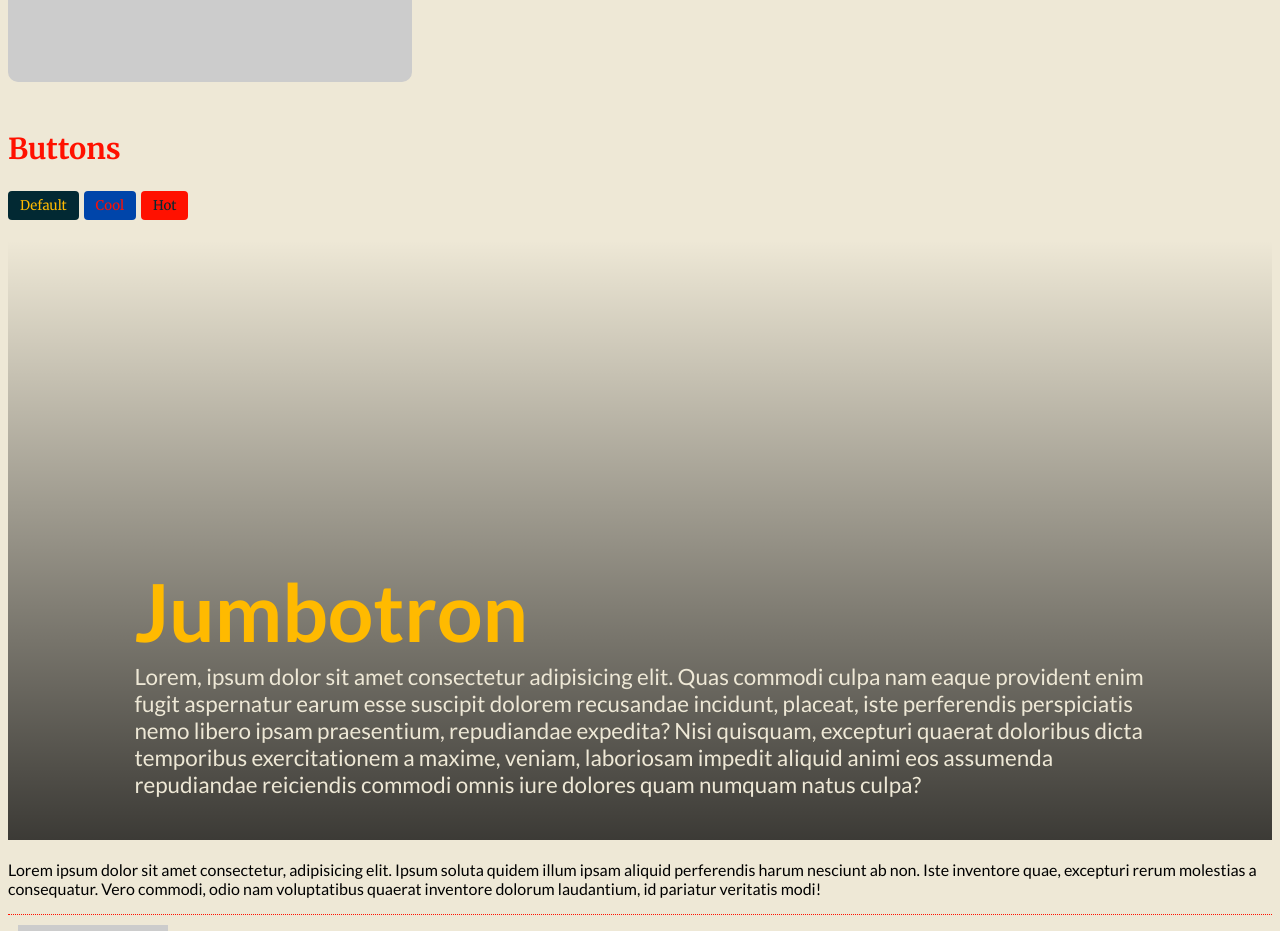
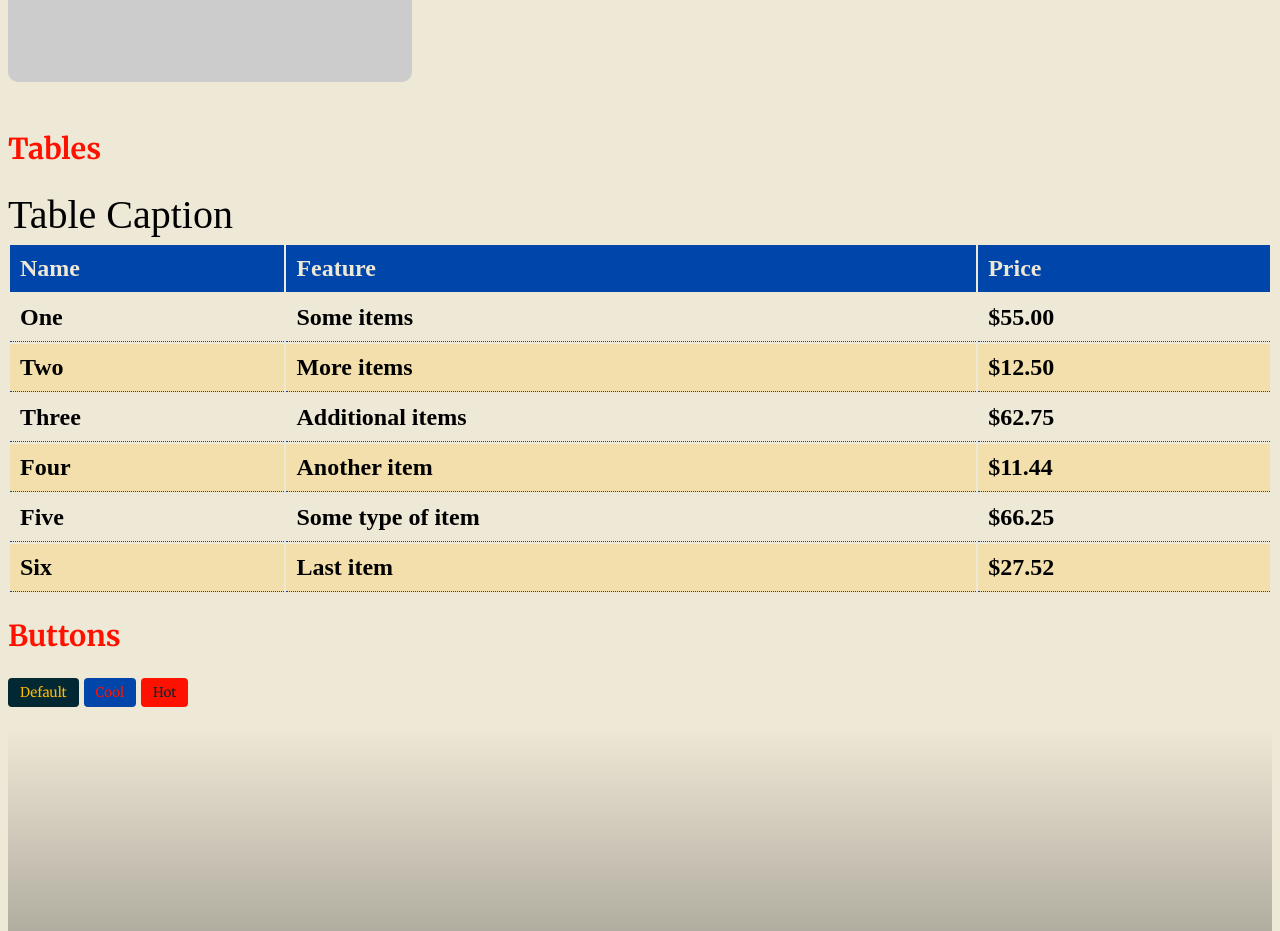
Before and after one commit to robert-laws/sass-review-october-2018, a website: page src/index.html in a window 1280 px wide. Shown: the part 2320-3251 px from the top of the page. Drawn offline with nearby package versions, Linux system fonts and the light colour scheme; files that its build step writes are made by us from their sources; placeholder pictures from the web are drawn by us.

Commit message:
example with sass lang function - color modificaitons

```diff
--- a/src/index.html
+++ b/src/index.html
@@ -66,6 +66,54 @@
     <div class="item"><img src="http://placehold.it/500x500" alt="image"></div>
   </div>
 
+  <section class="tables">
+    <div class="container">
+      <h1>Tables</h1>
+      <table class="table">
+        <caption>Table Caption</caption>
+        <thead>
+          <tr>
+            <th scope="column">Name</th>
+            <th scope="column">Feature</th>
+            <th scope="column">Price</th>
+          </tr>
+        </thead>
+        <tbody>
+          <tr>
+            <th scope="row">One</th>
+            <th>Some items</th>
+            <th>$55.00</th>
+          </tr>
+          <tr>
+            <th scope="row">Two</th>
+            <th>More items</th>
+            <th>$12.50</th>
+          </tr>
+          <tr>
+            <th scope="row">Three</th>
+            <th>Additional items</th>
+            <th>$62.75</th>
+          </tr>
+          <tr>
+            <th scope="row">Four</th>
+            <th>Another item</th>
+            <th>$11.44</th>
+          </tr>
+          <tr>
+            <th scope="row">Five</th>
+            <th>Some type of item</th>
+            <th>$66.25</th>
+          </tr>
+          <tr>
+            <th scope="row">Six</th>
+            <th>Last item</th>
+            <th>$27.52</th>
+          </tr>
+        </tbody>
+      </table>
+    </div>
+  </section>
+
   <section id="buttons">
     <div class="container">
       <h1>Buttons</h1>
--- /dev/null
+++ b/src/scss/modules/_tables.scss
@@ -0,0 +1,48 @@
+$color-even-cells: transparentize($yellow, 0.8);
+
+.table {
+  font-size: 1.5rem;
+  text-align: left;
+  width: 100%;
+
+  caption {
+    font-size: 2.5rem;
+    text-align: left;
+    padding-bottom: 5px;
+  }
+
+  > thead,
+  > tbody,
+  > tfoot {
+    > tr {
+
+      &:hover {
+        background-color: darken(adjust-hue($color-background, -5deg), 10%);
+      }
+
+      &:nth-child(even) {
+        background-color: $color-even-cells;
+
+        &:hover {
+          background-color: opacify($color-even-cells, 0.3);
+        }
+      }
+      > th,
+      > td {
+        padding: 10px;
+        border-bottom: 1px dotted $blue;
+      }
+    }
+  }
+
+  > thead > tr {
+    background-color: $blue;
+    color: $color-background;
+    &:hover {
+      background-color: complement($blue)
+    }
+    > th {
+      border-bottom: 0;
+    }
+  }
+}
--- a/src/scss/styles.scss
+++ b/src/scss/styles.scss
@@ -6,3 +6,4 @@
 @import "modules/media";
 @import "modules/backgrounds";
 @import "modules/interface";
+@import "modules/tables";
```
